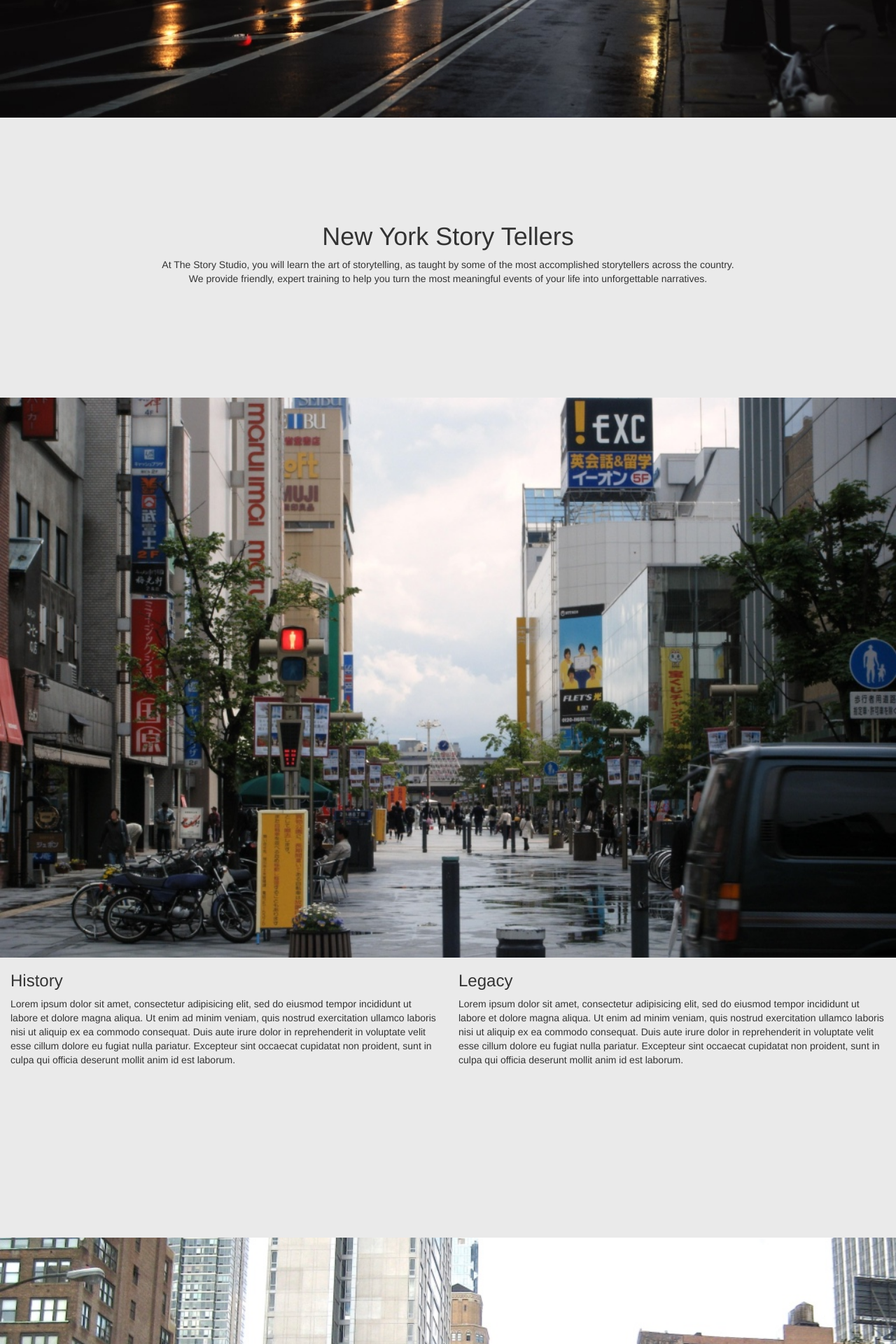
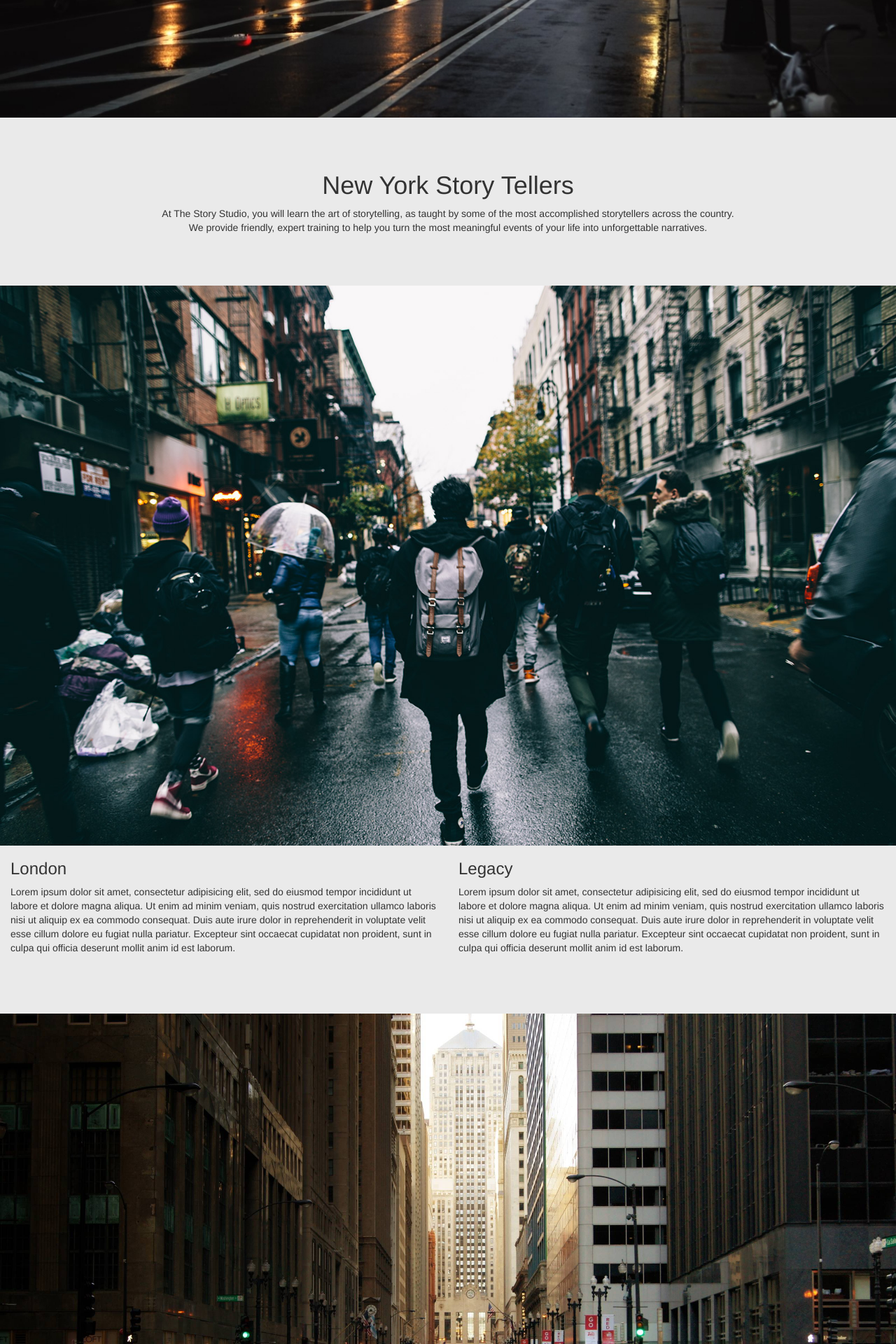
Before and after one commit to hardikp24/Scrolling-Web-Mac, a PHP site: page / in a window 1280 px wide. Shown: the part 683-2603 px from the top of the page at 70% size. Run offline with PHP 8.4, Linux system fonts and the light colour scheme; some libraries are stand-ins or nearby versions.

Commit message:
actual scrolling over sections and few styling issues

```diff
--- a/footer.php
+++ b/footer.php
@@ -1,9 +1,11 @@
 
 <!--contact us here-->
+
 <div class="sect sectFour">
 	<h1>Thank you for Visiting</h1>
 </div>
 
+<!--
 <section class="contact">
 	<div class="container-fluid">
 		<div class="row">
@@ -17,9 +19,6 @@
 	</div>
 </section>
 
-
-<!--<div class="sect sectFive"></div>-->
-<!--
 <footer>
 	<p>HOME | ABOUT | SERVICES | CAREER | CONTACT @copyright2016
 	</p>
--- a/header.php
+++ b/header.php
@@ -23,7 +23,7 @@
   <body>
 
 <!-- Navbar starts here -->
-      	<nav class="navbar navbar-inverse navbar-fixed-top" style="position: relative; margin-bottom: 0px;">
+      	<nav class="navbar navbar-inverse navbar-fixed-top" id="mynavbar">
         <div class="container-fluid">
           <!-- Brand and toggle get grouped for better mobile display -->
           <div class="navbar-header">
@@ -74,13 +74,11 @@
       </nav>
 <!--Navbar ends here-->
 
-
  <!-- jQuery (necessary for Bootstrap's JavaScript plugins) -->
    <script src="//ajax.googleapis.com/ajax/libs/jquery/1.11.0/jquery.min.js"></script>
     <!-- Include all compiled plugins (below), or include individual files as needed -->
     <script src="//netdna.bootstrapcdn.com/bootstrap/3.1.1/js/bootstrap.min.js"></script>
     <link rel="stylesheet" type="text/css" href="//netdna.bootstrapcdn.com/bootstrap/3.1.1/css/bootstrap.min.css">
 
-
   </body>
 </html>
--- a/index.php
+++ b/index.php
@@ -31,7 +31,7 @@
 	<div class="container-fluid">
 		<div class="row">
 			<div class="col-md-6">
-				<h3>History</h3>
+				<h3>London</h3>
 				<p>Lorem ipsum dolor sit amet, consectetur adipisicing elit, sed do eiusmod
 				tempor incididunt ut labore et dolore magna aliqua. Ut enim ad minim veniam,
 				quis nostrud exercitation ullamco laboris nisi ut aliquip ex ea commodo
@@ -55,4 +55,33 @@
 
 <div class="sect sectThree"></div>
 
+
+<div class="subSection">
+	<div class="container-fluid">
+		<div class="row">
+			<div class="col-md-6">
+				<h3>Chicago</h3>
+				<p>Lorem ipsum dolor sit amet, consectetur adipisicing elit, sed do eiusmod
+				tempor incididunt ut labore et dolore magna aliqua. Ut enim ad minim veniam,
+				quis nostrud exercitation ullamco laboris nisi ut aliquip ex ea commodo
+				consequat. Duis aute irure dolor in reprehenderit in voluptate velit esse
+				cillum dolore eu fugiat nulla pariatur. Excepteur sint occaecat cupidatat non
+				proident, sunt in culpa qui officia deserunt mollit anim id est laborum.</p>
+			</div>
+			<div class="col-md-6">
+				<h3>Legacy</h3>
+				<p>Lorem ipsum dolor sit amet, consectetur adipisicing elit, sed do eiusmod
+				tempor incididunt ut labore et dolore magna aliqua. Ut enim ad minim veniam,
+				quis nostrud exercitation ullamco laboris nisi ut aliquip ex ea commodo
+				consequat. Duis aute irure dolor in reprehenderit in voluptate velit esse
+				cillum dolore eu fugiat nulla pariatur. Excepteur sint occaecat cupidatat non
+				proident, sunt in culpa qui officia deserunt mollit anim id est laborum.<br></p>
+			</div>
+
+		</div>
+	</div>
+</div>
+
+<div class="sect sectFive"></div>
+
 <?php include('footer.php');?>
--- a/mycss.css
+++ b/mycss.css
@@ -3,14 +3,17 @@
 /*h1, h2, h3, h4, h5, h6, p{margin-bottom: 20px;}*/
 html,body{height: 100%;}
 
+#mynavbar{
+	position: relative; margin-bottom: 0px;"
+}
+
 .sect{
 	height: 100%;
 	background-size: cover;
 	background-repeat: no-repeat;
-	/*background-attachment: fixed;*/
+	background-attachment: fixed;
 	text-align: center;
 	color: white;
-
 }
 
 .btn {
@@ -19,6 +22,7 @@ html,body{height: 100%;}
     font-weight: 200;
     /*text-transform: uppercase;*/
 }
+
 a {
   -webkit-transition: all 0.35s;
   -moz-transition: all 0.35s;
@@ -32,6 +36,7 @@ a {
   padding: 150px 15px 100px;
   width: 100%;
 }
+
 .content-inner h1 {
   font-weight:lighter;
   /*text-transform: uppercase;*/
@@ -39,6 +44,7 @@ a {
   font-size: 40px;
   margin-left: 40px;
 }
+
 .content-inner p {
   font-weight: 300;
   color: white;
@@ -46,14 +52,15 @@ a {
   margin-bottom: 30px;
 }
 
+.subSection{
+	height: 30%;
+	background-color: #eaeaea;
+}
+
 .subsection-content{
 	text-align: center;
-  	padding: 130px 15px 100px;
+  	padding: 57px 15px 22px;
   	width: 100%;
-}
-.subSection{
-	height: 50%;
-	background-color: #eaeaea;
 }
 
 .subSection h1{text-align: center;}
@@ -64,27 +71,47 @@ a {
 }
 
 .sectTwo{
-	background-image: url('Images/pic2.jpg');
+	background-image: url('Images/squad.jpg');
 }
 
 .sectThree{
-	background-image: url('Images/pic3.jpg');
+	background-image: url('Images/chicago-street.jpg');
 }
+
+.sectFive{
+	background-image: url('Images/nyc-street.jpg');
+}
+
 
 .sectFour{
 	background-image: url('Images/urban-city-street.jpg');
-	height: 50%;
+	/*height: 75%;*/
 	padding-top: 1px;
 }
 
 .sectFour h1{
 	text-align: center;
 	color: white;
-	margin-top: 50px;
+	padding: 230px 0 230px 20px;
+	margin-top: 160px;
+    font-size: -webkit-xxx-large;
+}
+
+.register{
+	position:relative;
+	margin-left: 45%;
+	margin-top: 50px
+	margin-bottom: 50px;
 
 }
 
-.sectFive{background-image: url('Images/Street.jpg');}
+.login{
+	margin-top: 60px;
+	position: absolute;
+	margin-left: 40px;
+	z-index: 5;
+}
+
 
 section{
 	text-align: center;
@@ -106,17 +133,3 @@ footer p{
 	line-height: 50px;
 	margin-bottom: 0px;
 }
-
-.register{
-	position:relative;
-	margin-left: 45%;
-	margin-top: 100px
-
-}
-
-.login{
-	margin-top: 60px;
-	position: absolute;
-	margin-left: 40px;
-	z-index: 5;
-}
--- a/register.php
+++ b/register.php
@@ -74,7 +74,7 @@
 		</div>
 
 	<button type="submit" class="btn btn-success">Register Here </button>
-</form>
+</form><br><br>
 
 <!-- Registeration ends here-->
 
--- a/testjs.php
+++ b/testjs.php
@@ -46,10 +46,7 @@
 	<input type="submit" value="Login">
 </form>
 
-
-
 </center>
-
 
 <script type="text/javascript">
 
@@ -95,7 +92,5 @@ function showDate(){
 
 </script>
 
-
-
 </body>
 </html>
```
Also changed, not shown: Images/chicago-street.jpg (added), Images/squad.jpg (added), Images/venice-beach.JPG (deleted).
